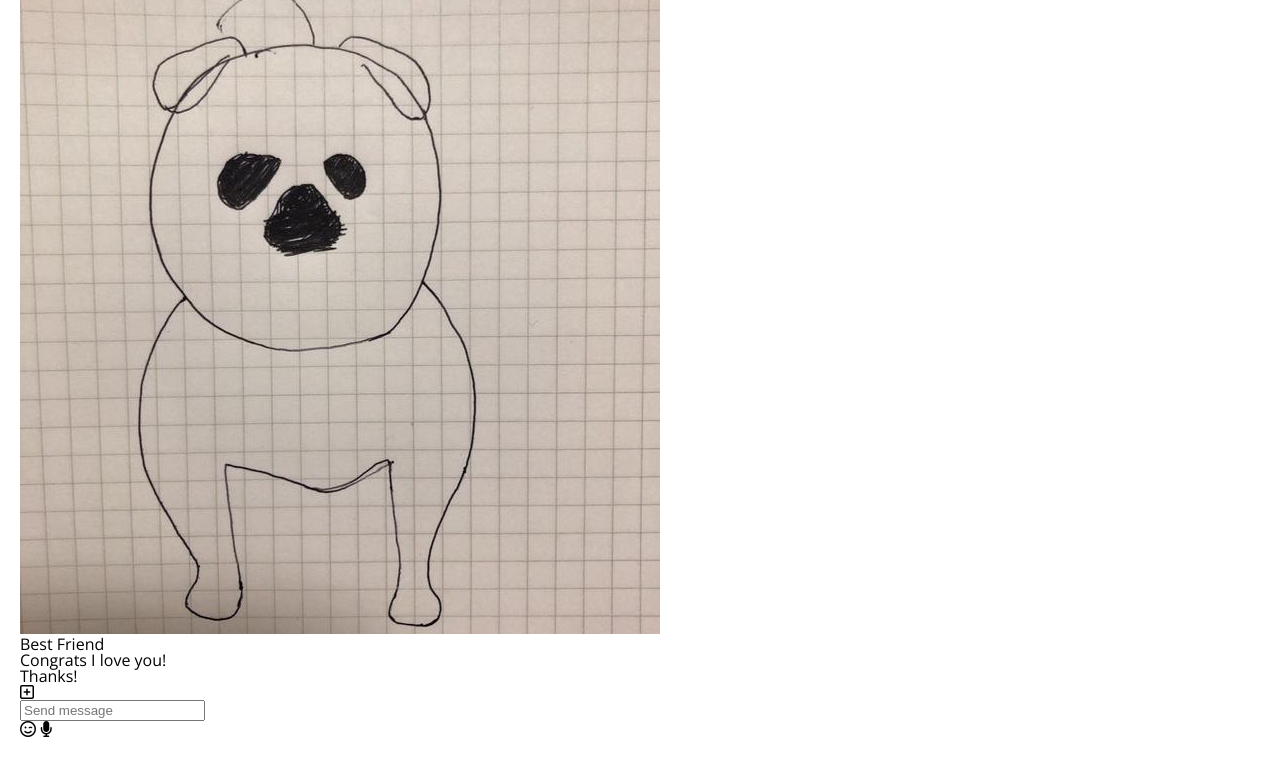
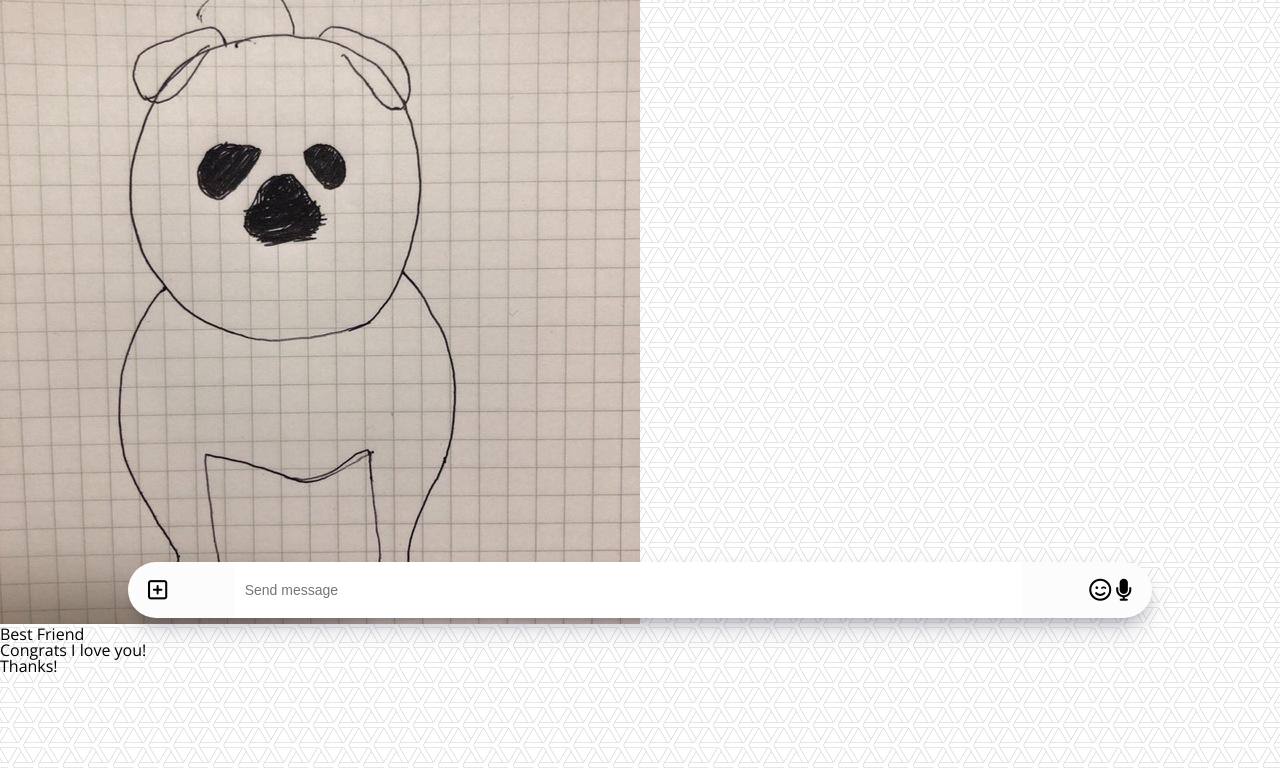
Before and after one commit to SangeunLEE801/kakao-clone, a plain HTML site: page chat.html in a window 1280 px wide. Shown: the part 132-900 px from the top of the page. Before the commit the page ends 879 px from the top, so only its background shows below. Drawn offline with nearby package versions, Linux system fonts and the light colour scheme.

Commit message:
Apply css to chatbox
- Add background image

```diff
--- a/chat.html
+++ b/chat.html
@@ -10,7 +10,7 @@
     <link rel="stylesheet" href="css/style.css" />
     <title>Chat | Kakao Clone</title>
   </head>
-  <body>
+  <body class="chats-body">
     <div class="status-bar">
       <div class="status-bar__column">
         <span class="status-bar__clock">16:50</span>
--- /dev/null
+++ b/css/chat.css
@@ -0,0 +1,47 @@
+.chats-body {
+  padding: 0;
+}
+
+.chats-body .header,
+.chats-body .status-bar {
+  padding: 0px 20px;
+}
+.chat {
+  background-image: url("../images/chatBg.png");
+  min-height: 100vh;
+}
+
+.chat__write {
+  position: fixed;
+  bottom: 50px;
+  width: 80%;
+  display: flex;
+  justify-content: space-between;
+  align-items: center;
+  margin: 0 auto;
+  left: 0;
+  right: 0;
+  background-color: #fcfcfc;
+  padding: 0px 20px;
+  border-radius: 40px;
+  box-shadow: 0 13px 27px -5px rgba(50, 50, 93, 0.25),
+    0 8px 16px -8px rgba(0, 0, 0, 0.3), 0 -6px 16px -6px rgba(0, 0, 0, 0.025);
+}
+
+.chat__write i {
+  font-size: 22px;
+}
+.chat__write-column:nth-child(2) {
+  width: 80%;
+}
+
+.chat__write-column input {
+  width: 100%;
+  padding: 20px 10px;
+  border: none;
+  font-size: 14px;
+}
+
+.chat__write-column input:focus {
+  outline: none;
+}
--- a/css/style.css
+++ b/css/style.css
@@ -8,6 +8,7 @@
 @import "find.css";
 @import "more.css";
 @import "settings.css";
+@import "chat.css";
 
 * {
   box-sizing: border-box;
```
Also changed, not shown: images/chatBg.png (added).
